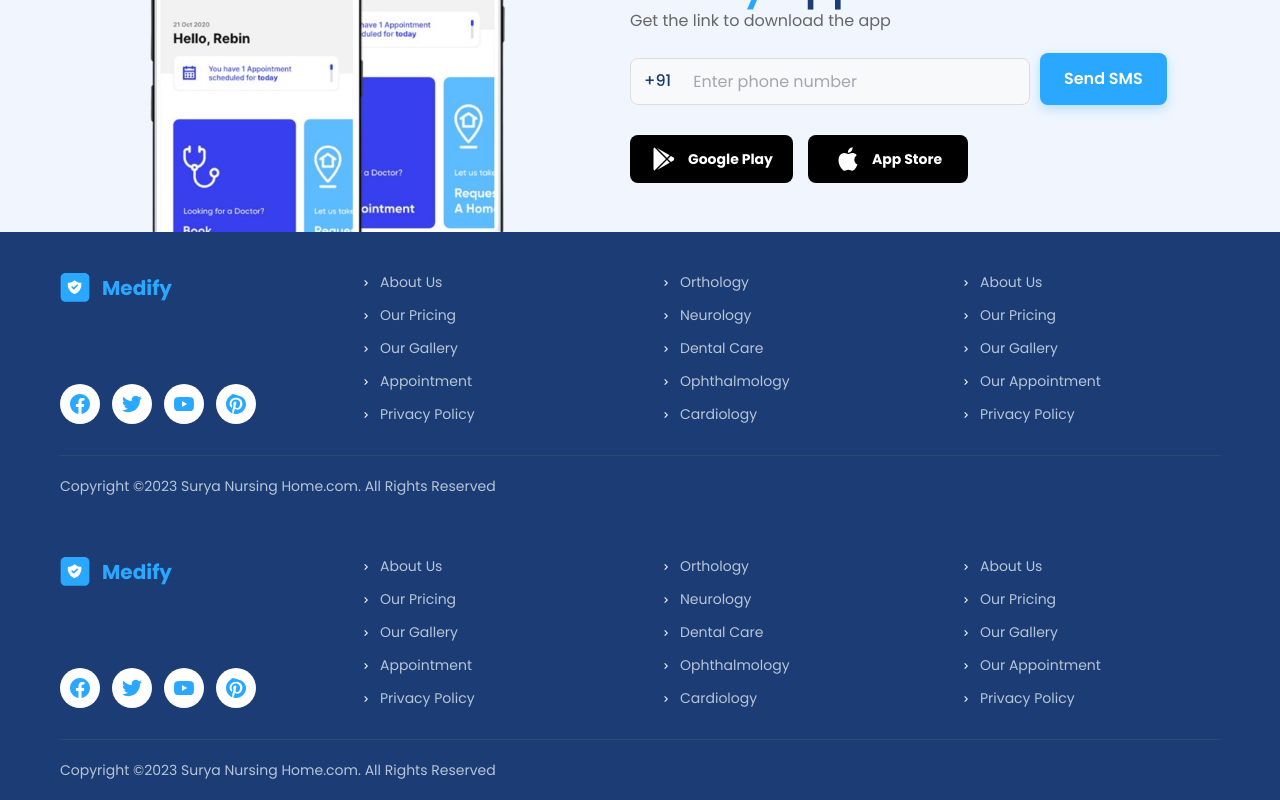
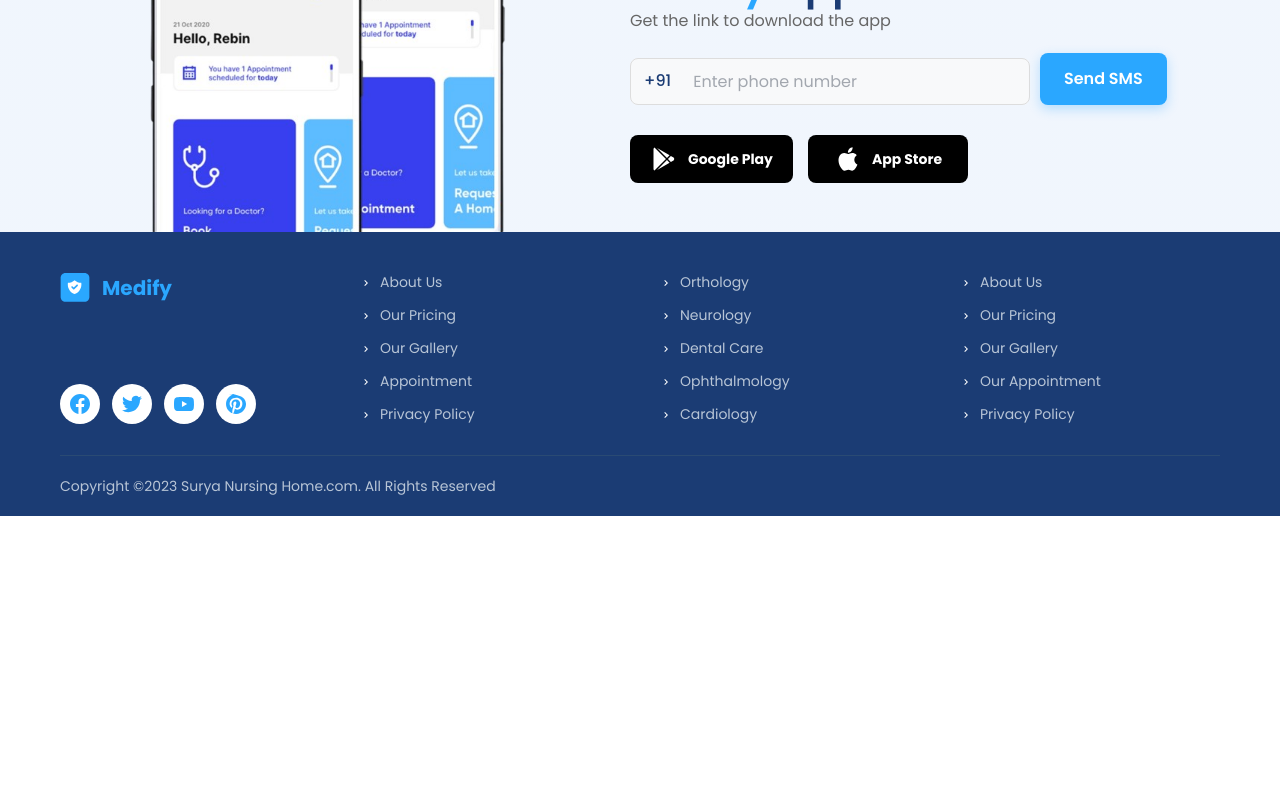
Before and after one commit to Sanaullh-Dev/medify, a React (Vite) app: page / in a window 1280 px wide. Shown: the part 4849-5649 px from the top of the page. After the commit the page ends 5365 px from the top, so only its background shows below. Built offline with nearby package versions, Linux system fonts and the light colour scheme; no server answers.

Commit message:
fix: Remove unused Footer component from Doctors and Home pages

```diff
--- a/src/pages/doctors/Doctors.tsx
+++ b/src/pages/doctors/Doctors.tsx
@@ -6,7 +6,6 @@ import { HospitalCard } from "../../components";
 import { useNavigate, useLocation } from "react-router-dom";
 import { FAQ } from "../home/components/faq";
 import { DownloadApp } from "../home/components/download-app";
-import { Footer } from "@/components/footer";
 
 export const Doctors: React.FC = () => {
   const navigate = useNavigate();
@@ -111,7 +110,9 @@ export const Doctors: React.FC = () => {
           >
             {loading
               ? "Searching medical centers..."
-              : `${hospitals.length} medical centers available in ${city.toLowerCase()}`}
+              : `${
+                  hospitals.length
+                } medical centers available in ${city.toLowerCase()}`}
           </h1>
           <div
             style={{
@@ -176,7 +177,6 @@ export const Doctors: React.FC = () => {
       </div>
       <FAQ />
       <DownloadApp />
-      <Footer />
     </>
   );
 };
--- a/src/pages/home/Home.tsx
+++ b/src/pages/home/Home.tsx
@@ -8,7 +8,6 @@ import { OurMedicalSpecialist } from "./components/our_medical_specialist";
 import { Blogs } from "./components/blogs";
 import { FAQ } from "./components/faq";
 import { DownloadApp } from "./components/download-app";
-import { Footer } from "@/components/footer";
 import { FindCenter } from "./components/find-center";
 
 export const Home: React.FC = () => {
@@ -55,7 +54,6 @@ export const Home: React.FC = () => {
       <Blogs />
       <FAQ />
       <DownloadApp />
-      <Footer />
     </div>
   );
 };
```
